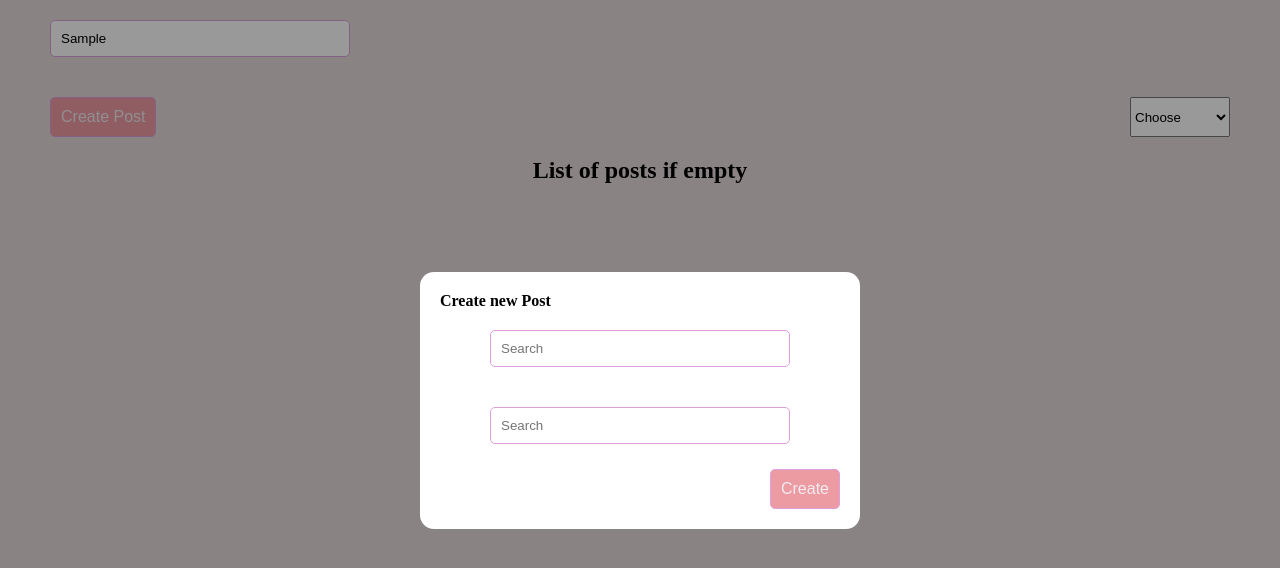
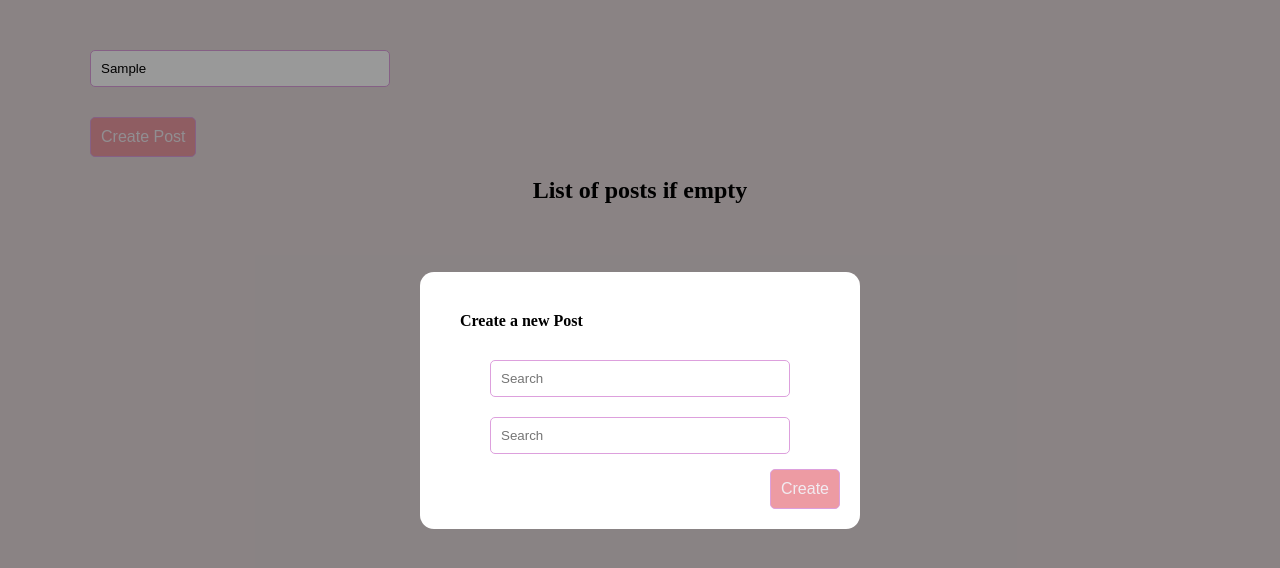
Before and after one commit to thePolly/firstvueapp, a Vue app in the folder vue-project/: page / in a window 1280 px wide. Both pictures are taken after typing "Sample" into the empty fields and a click on the button "Create Post". Shown: the top 568 px of the page. Built offline with nearby package versions, Linux system fonts and the light colour scheme; no server answers.

Commit message:
style edit

```diff
--- a/vue-project/src/App.vue
+++ b/vue-project/src/App.vue
@@ -58,7 +58,7 @@ export default {
           console.log(this.postNumber )
           this.posts = response.data;
           this.arePostsLoading = false;
-        }, 1000);
+        }, 0);
       } catch (e) {
         alert("An error occurred during loading posts.");
       } finally {
@@ -95,12 +95,12 @@ export default {
 //v-bind:posts == :posts //props should be modified before sending to child
 container
 <template>
-  <div>
+  <div class="main-container">
     <h1></h1>
     <the-input v-model="searchQuery" placeholder = "..."/>
     <div class="control_container">
       <the-button @click="showPost"> Create Post </the-button>
-      <sorting-select v-model="selectedSort" :sortOptions="sortOptions" />
+      <sorting-select v-show="false" v-model="selectedSort" :sortOptions="sortOptions" />
     </div>
 
     <the-dialog v-model:show="dialogVisible">
@@ -141,4 +141,8 @@ html {
   display: flex;
   justify-content: space-between;
 }
+
+.main-container{
+  margin: 40px;
+}
 </style>
--- a/vue-project/src/components/UI/TheDialog.vue
+++ b/vue-project/src/components/UI/TheDialog.vue
@@ -2,7 +2,7 @@
 <div class="dialog" v-if = "show" @click="hideDialog">
 
     <div class = "dialog__content" @click.stop>
-        <h4>Create new Post</h4>
+        <h4>Create a new Post</h4>
 <slot>
 
 </slot>
@@ -57,5 +57,9 @@ export default {
     padding:20px;
 }
 
+h4 {
+    margin: 20px;
+}
+
 
 </style>
--- a/vue-project/src/components/UI/TheInput.vue
+++ b/vue-project/src/components/UI/TheInput.vue
@@ -20,7 +20,7 @@ export default {
 
 <style scoped>
 .input {
-  margin:  20px 50px;
+  margin:  10px 50px;
   width: 300px;
   border: 1px solid plum;
   padding: 10px 10px;
```
